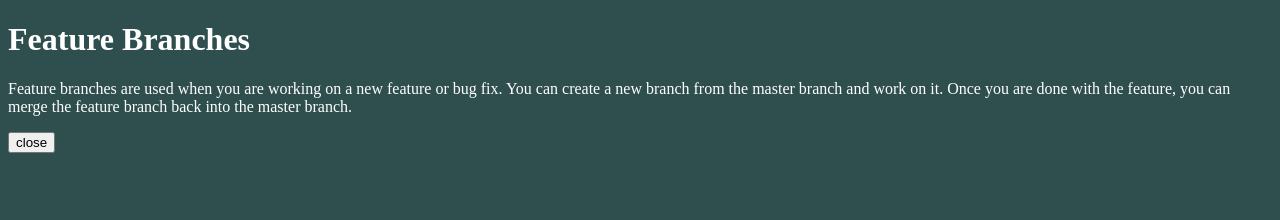
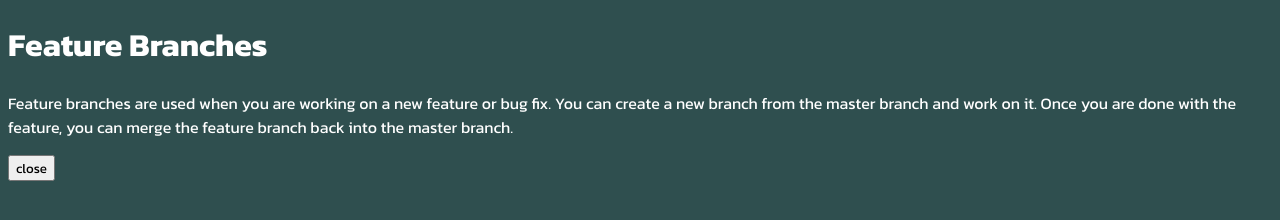
Before and after one commit to daanhoubrechts/Feature-branches-oefening, a plain HTML site: page index.html in a window 1280 px wide. Drawn offline with Linux system fonts and the light colour scheme.

Commit message:
added font styling in css

```diff
--- a/css/main.css
+++ b/css/main.css
@@ -1,4 +1,12 @@
 body {
   background-color: darkslategray;
   color: white;
+  font-family: "Kanit", serif;
+  font-weight: 400;
+  font-style: normal;
 }
+button {
+  font-family: "Kanit", serif;
+  font-weight: 400;
+  font-style: normal;
+}
```
